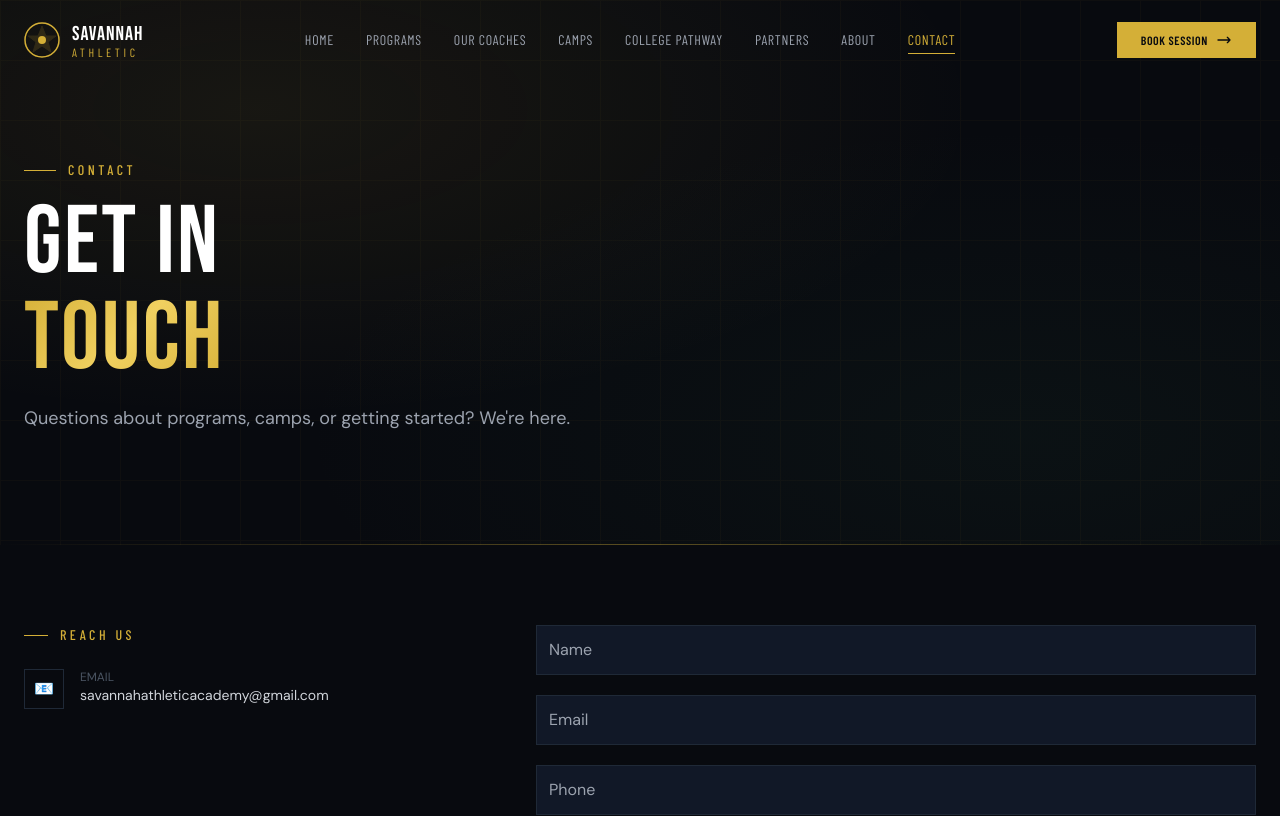
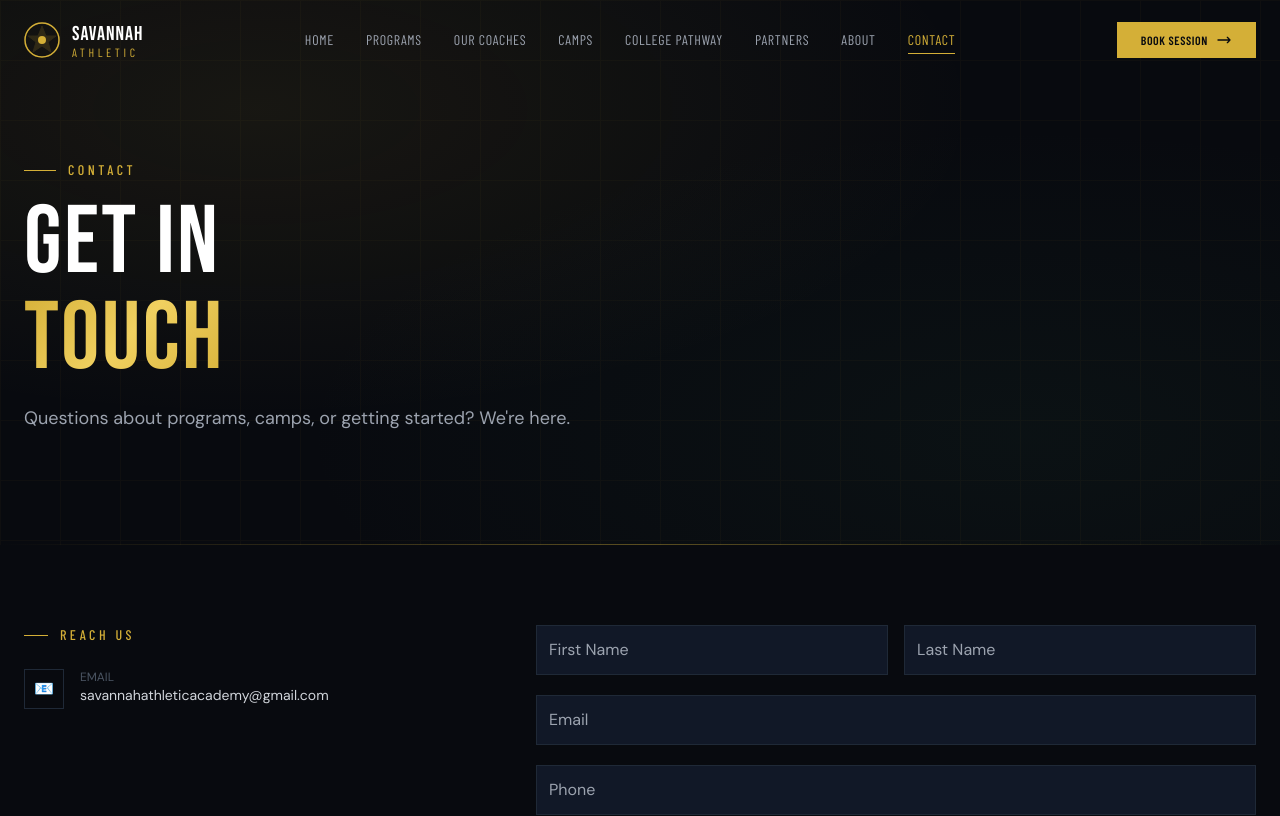
Before and after one commit to savannahathleticacademy-sys/savannah-athletic, a React (Vite) app: page /contact in a window 1280 px wide. Shown: the top 816 px of the page. Built offline with nearby package versions, Linux system fonts and the light colour scheme; a web font is replaced by a local one.

Commit message:
Update Contact.jsx

```diff
--- a/src/Contact.jsx
+++ b/src/Contact.jsx
@@ -9,6 +9,13 @@ export default function Contact() {
     setResult('Sending...')
 
     const formData = new FormData(event.target)
+
+    // 👉 Crear nombre completo
+    const first = formData.get('first_name')
+    const last = formData.get('last_name')
+    formData.append('name', `${first} ${last}`)
+
+    // 👉 Web3Forms config
     formData.append('access_key', '32de9cfe-9a49-44e1-adb9-018b5c1f24b6')
     formData.append('subject', 'New Contact Form - Savannah Athletic')
     formData.append('from_name', 'Savannah Athletic Website')
@@ -58,6 +65,8 @@ export default function Contact() {
       <section className="py-20 bg-pitch-black">
         <div className="max-w-7xl mx-auto px-4 sm:px-6">
           <div className="grid grid-cols-1 lg:grid-cols-5 gap-12">
+
+            {/* LEFT */}
             <div className="lg:col-span-2 space-y-8">
               <div>
                 <div className="flex items-center gap-3 mb-6">
@@ -84,15 +93,28 @@ export default function Contact() {
               </div>
             </div>
 
+            {/* FORM */}
             <div className="lg:col-span-3">
               <form onSubmit={onSubmit} className="space-y-5">
-                <input
-                  type="text"
-                  name="name"
-                  placeholder="Name"
-                  required
-                  className="w-full p-3 bg-pitch-card border border-pitch-border text-white"
-                />
+
+                {/* 👇 FIRST + LAST NAME */}
+                <div className="grid grid-cols-1 md:grid-cols-2 gap-4">
+                  <input
+                    type="text"
+                    name="first_name"
+                    placeholder="First Name"
+                    required
+                    className="w-full p-3 bg-pitch-card border border-pitch-border text-white"
+                  />
+
+                  <input
+                    type="text"
+                    name="last_name"
+                    placeholder="Last Name"
+                    required
+                    className="w-full p-3 bg-pitch-card border border-pitch-border text-white"
+                  />
+                </div>
 
                 <input
                   type="email"
@@ -123,6 +145,7 @@ export default function Contact() {
 
               <span className="text-white mt-4 block">{result}</span>
             </div>
+
           </div>
         </div>
       </section>
```
